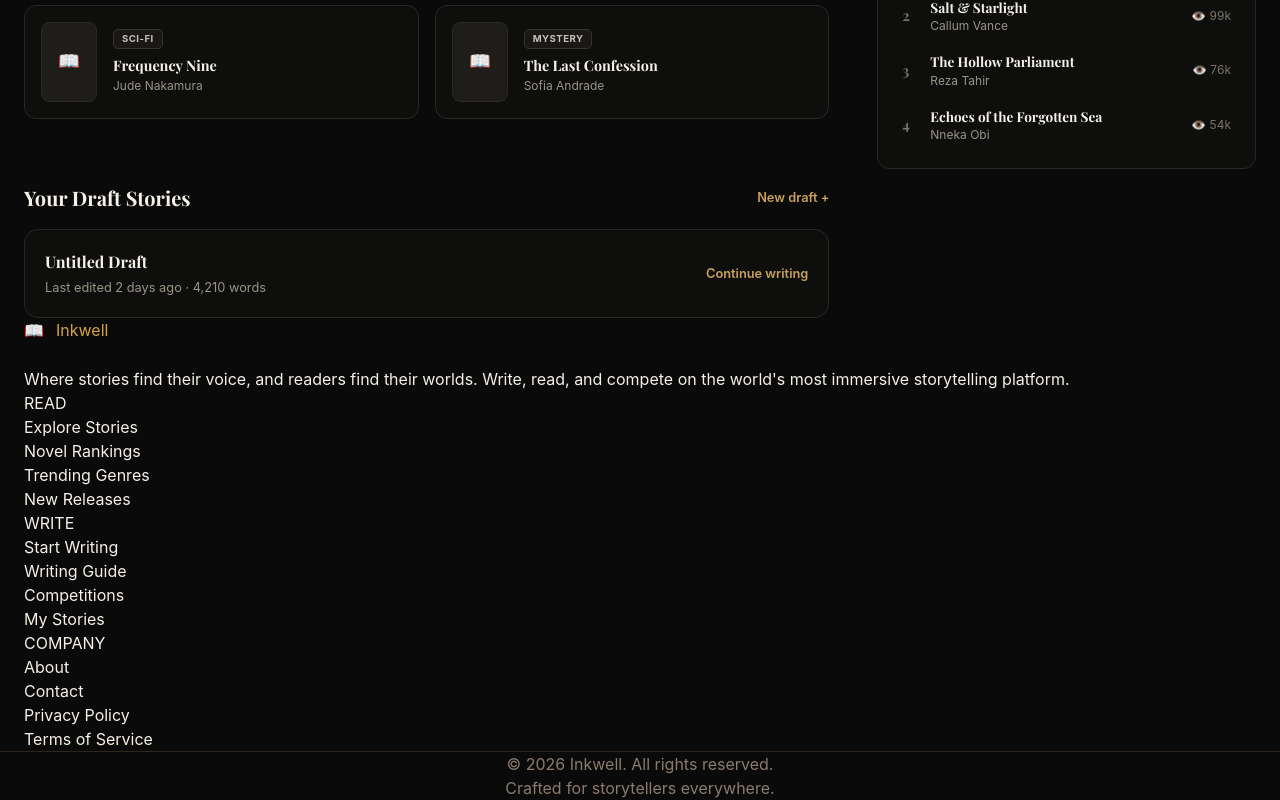
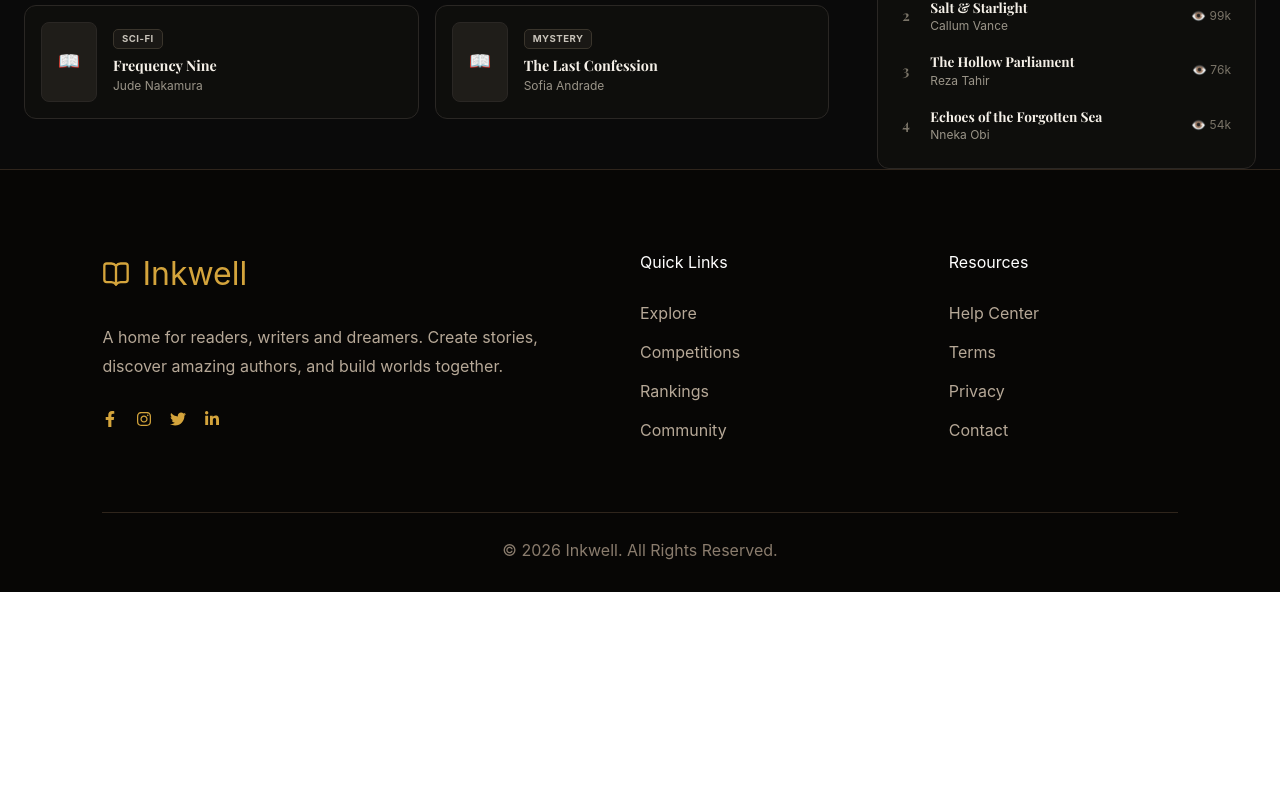
Before and after one commit to Chhavi-149/Storyverse, a React (Vite) app in the folder frontend/: page /dashboard in a window 1280 px wide. Shown: the part 1446-2246 px from the top of the page. After the commit the page ends 2038 px from the top, so only its background shows below. Built offline with nearby package versions, Linux system fonts and the light colour scheme; sample sign-in values are in the browser's storage.

Commit message:
Modify dashboard pg

```diff
--- a/frontend/src/pages/dashboard/DashboardPage.jsx
+++ b/frontend/src/pages/dashboard/DashboardPage.jsx
@@ -10,8 +10,8 @@ import TrendingStories from "../../components/Dashboard/TrendingStories";
 import RecommendedStories from "../../components/Dashboard/RecommendedStories";
 import TopWriters from "../../components/Dashboard/TopWriters";
 import NovelRankings from "../../components/Dashboard/NovelRankings";
-import DraftStories from "../../components/Dashboard/DraftStories";
-import DashboardFooter from "../../components/Dashboard/DashboardFooter";
+
+import Footer from "../../components/Footer/Footer";
 
 import "../../components/Dashboard/DashboardLayout.css";
 
@@ -41,7 +41,7 @@ export default function DashboardPage() {
               <ContinueReading />
               <TrendingStories />
               <RecommendedStories />
-              <DraftStories />
+
             </div>
 
             {/* Right Sidebar (~1/3 width) */}
@@ -57,7 +57,7 @@ export default function DashboardPage() {
 
       </main>
 
-      <DashboardFooter />
+      <Footer />
 
     </div>
   );
```
